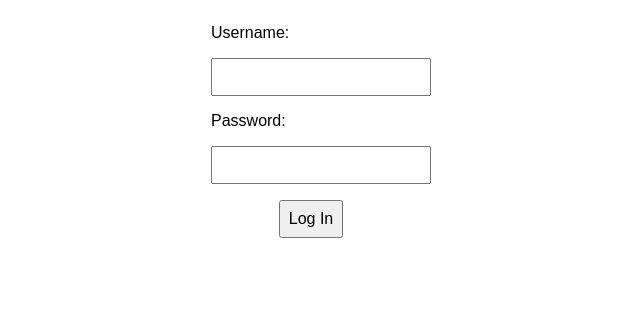
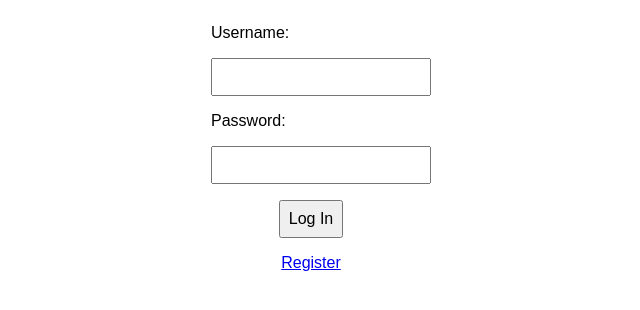
Before and after one commit to lenny-z/social-media-website, a React (Create React App) app in the folder frontend/: page / in a window 1280 px wide. Shown: the top 310 px of the page, without its empty margins (329-969 px from the left). Built offline with nearby package versions, Linux system fonts and the light colour scheme.

Commit message:
Linking to registration page

```diff
--- a/frontend/src/App.css
+++ b/frontend/src/App.css
@@ -51,3 +51,9 @@
     padding: var(--padding);
     text-align: center;
 }
+
+a[href='/register'] {
+    display: block;
+    padding: var(--padding);
+    text-align: center;
+}
--- a/frontend/src/Login.js
+++ b/frontend/src/Login.js
@@ -1,5 +1,6 @@
 import React from 'react';
 import axios from 'axios';
+import { Link } from 'react-router-dom';
 
 export default class Login extends React.Component {
     constructor(props) {
@@ -15,7 +16,7 @@
         };
     }
 
-    onSubmit(event){
+    onSubmit(event) {
         event.preventDefault();
 
         const user = {
@@ -60,6 +61,7 @@
                     type='submit'
                     value='Log In'
                 />
+                <Link to={'register'}>Register</Link>
             </form>
         );
     }
--- a/frontend/src/index.js
+++ b/frontend/src/index.js
@@ -2,6 +2,5 @@
 import ReactDOM from 'react-dom/client';
 import App from './App.js'
 
-// ReactDOM.render(<App />, document.getElementById('root'));
 const root = ReactDOM.createRoot(document.getElementById('root'));
 root.render(<App />);
```
